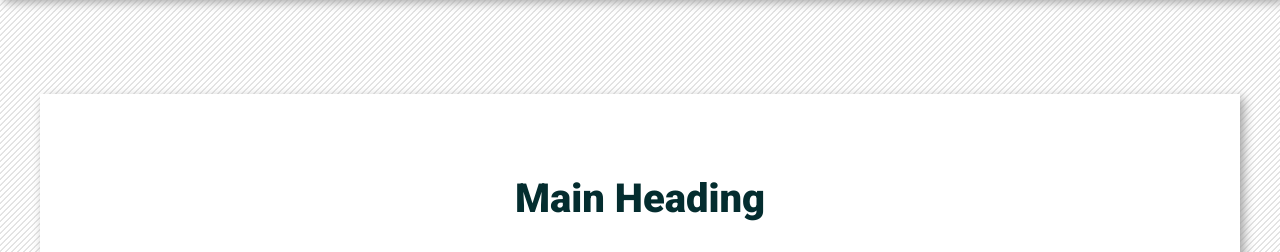
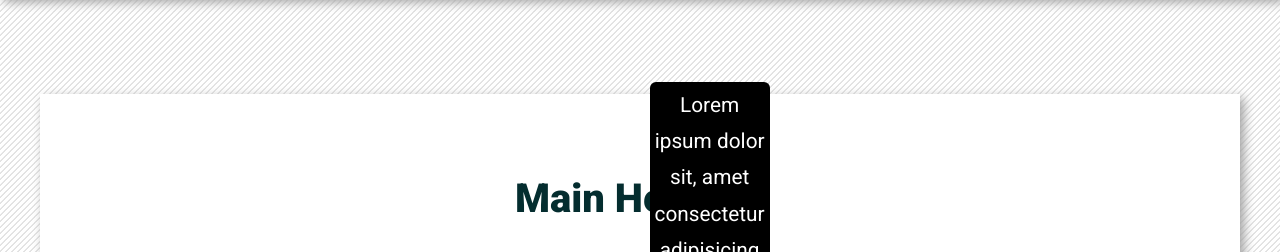
Before and after one commit to amani416/m7-hw7-padovani-amani, a plain HTML site: page index.html in a window 1280 px wide. Both pictures are taken after a click on the element "ad id nobis aspernatur deleniti!". Shown: the part 432-684 px from the top of the page. Drawn offline with Linux system fonts and the light colour scheme.

Commit message:
tool tip code

```diff
--- a/style.css
+++ b/style.css
@@ -139,28 +139,48 @@
 /* underline span on hover/focus */
 span.tooltip:hover,
 span.tooltip:focus {
+  position: relative;
+  display: inline-block;
   text-decoration: underline;
 }
 /* show tooltip on hover/focus */
 span.tooltip:hover > span,
 span.tooltip:focus > span {
-  display: inline;
+  visibility: visible;
 }
 
 /* styling for tooltip bubble */
 span.tooltip span {
-  display: none;
+  visibility: hidden;
+  width: 120px;
+  background-color: black;
+  color: #fff;
+  text-align: center;
+  border-radius: 6px;
+  padding: 5px 0;
+  position: absolute;
+  z-index: 1;
+  bottom: 150%;
+  left: 50%;
+  margin-left: -60px;
 }
 
 /* styling for tooltip bubble arrow */
 span.tooltip span::after {
   content: "";
+  position: absolute;
+  top: 100%;
+  left: 50%;
+  margin-left: -5px;
+  border-width: 5px;
+  border-style: solid;
+  border-color: black transparent transparent transparent;
 }
 
 span.dropletter {
   float: left;
   width: 0.7em;
   font-size: 350%;
-  font-family: cursive;
+  font-family: Georgia, 'Times New Roman', Times, serif;
   line-height: 80%;
 }
```
